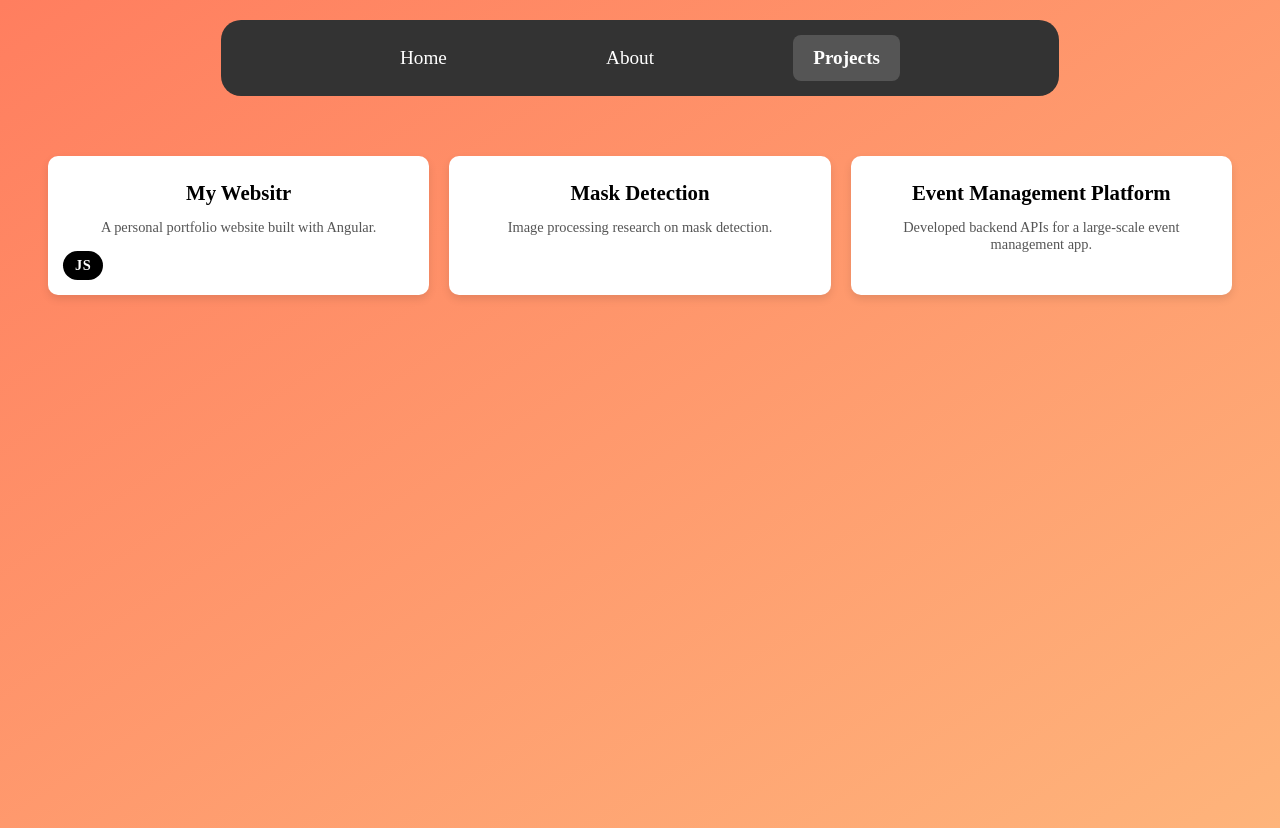
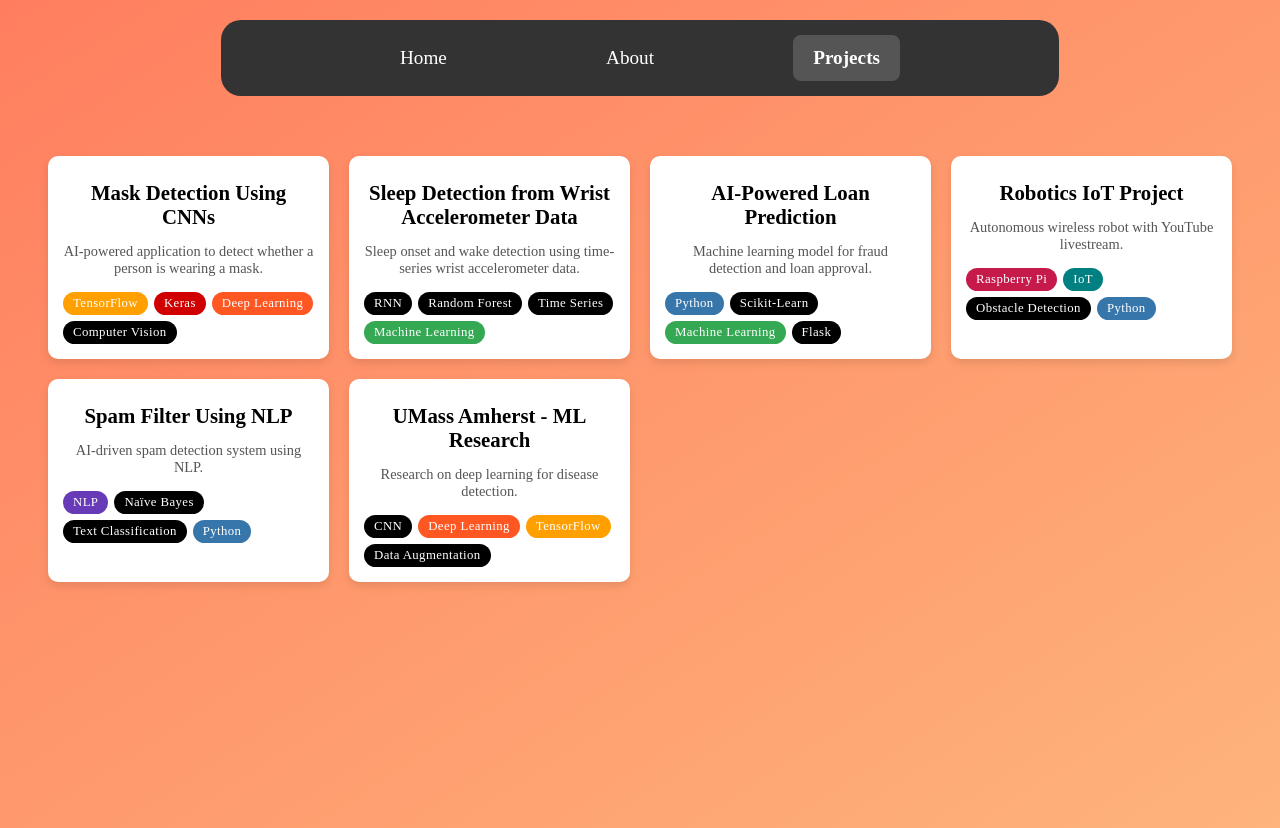
Before and after one commit to kartik-soni1707/my-personal-website, an Angular app: page /projects in a window 1280 px wide. Built offline with nearby package versions, Linux system fonts and the light colour scheme.

Commit message:
added colored tags

```diff
--- a/src/app/components/projects/projects.component.css
+++ b/src/app/components/projects/projects.component.css
@@ -119,17 +119,29 @@ p {
 .tech-tags {
   display: flex;
   flex-wrap: wrap;
-  gap: 8px; /* Adds spacing between tags */
+  gap: 6px; /* Reduces spacing between tags */
 }
 
 .tech-tag {
   background-color: black;
   color: white;
-  padding: 6px 12px;
-  border-radius: 15px; /* Rounded corners */
-  font-size: 0.9em;
-  font-weight: bold;
+  padding: 4px 10px; /* Reduced padding */
+  border-radius: 12px; /* Smaller rounded corners */
+  font-size: 0.8em; /* Reduced font size */
+  font-weight: 500; /* Lighter weight for balance */
   display: inline-block;
-  text-transform: uppercase;
-  letter-spacing: 0.5px;
+  text-transform: capitalize; /* Capitalize each word */
+  letter-spacing: 0.4px;
+  white-space: nowrap; /* Prevents text wrapping */
 }
+
+.tech-tag[data-tech="JavaScript"] { background-color: #f7df1e; color: black; } /* Yellow */
+.tech-tag[data-tech="Python"] { background-color: #3776ab; } /* Blue */
+.tech-tag[data-tech="TensorFlow"] { background-color: #ffa000; } /* Orange */
+.tech-tag[data-tech="Keras"] { background-color: #d00000; } /* Red */
+.tech-tag[data-tech="Machine Learning"] { background-color: #34a853; } /* Green */
+.tech-tag[data-tech="Deep Learning"] { background-color: #ff5722; } /* Deep Orange */
+.tech-tag[data-tech="NLP"] { background-color: #673ab7; } /* Purple */
+.tech-tag[data-tech="Flask"] { background-color: #000000; } /* Black */
+.tech-tag[data-tech="Raspberry Pi"] { background-color: #c51a4a; } /* Dark Pink */
+.tech-tag[data-tech="IoT"] { background-color: #008080; } /* Teal */
--- a/src/app/components/projects/projects.component.html
+++ b/src/app/components/projects/projects.component.html
@@ -4,7 +4,7 @@
         <h3>{{ project.title }}</h3>
         <p>{{ project.description }}</p>
         <div class="tech-tags">
-          <div *ngFor="let tech of project.tech" class="tech-tag">
+          <div *ngFor="let tech of project.tech" class="tech-tag" [attr.data-tech]="tech">
             {{ tech }}
           </div>
         </div>
--- a/src/app/components/projects/projects.component.ts
+++ b/src/app/components/projects/projects.component.ts
@@ -22,29 +22,53 @@ export class ProjectsComponent {
   }
   projects: Project[] = [
     {
-      title: 'My Websitr',
-      description: 'A personal portfolio website built with Angular.',
-      image: 'assets/mywebsitr.png',
-      link: 'https://kartiksoni1707.wixsite.com/creativity',
-      details: 'This is a portfolio website showcasing my projects and skills using Angular and modern web technologies. It features a dynamic project grid, responsive design, and an interactive UI.',
-      tech:["JS"],
+      title: 'Mask Detection Using CNNs',
+      description: 'AI-powered application to detect whether a person is wearing a mask.',
+      image: 'assets/mask_detection.png',
+      link: 'https://github.com/yourrepo/mask-detection',
+      details: 'Developed a deep learning model using CNNs with TensorFlow and Keras. Trained on a fabricated dataset for real-time mask detection.',
+      tech: ['TensorFlow', 'Keras', 'Deep Learning', 'Computer Vision'],
     },
     {
-      title: 'Mask Detection',
-      description: 'Image processing research on mask detection.',
-      image: 'assets/mask_detection.png',
-      link: 'https://github.com/yourrepo/mask-detection',
-      details: 'A research-based project that leverages deep learning and computer vision techniques to detect whether a person is wearing a mask in real-time images.',
-      tech:[],
+      title: 'Sleep Detection from Wrist Accelerometer Data',
+      description: 'Sleep onset and wake detection using time-series wrist accelerometer data.',
+      image: 'assets/sleep_detection.png',
+      link: 'https://github.com/yourrepo/sleep-detection',
+      details: 'Built an ML pipeline using RNNs and Random Forests to analyze wrist accelerometer data, improving sleep state prediction. Optimized memory for 127M-row dataset.',
+      tech: ['RNN', 'Random Forest', 'Time Series', 'Machine Learning'],
     },
     {
-      title: 'Event Management Platform',
-      description: 'Developed backend APIs for a large-scale event management app.',
-      image: 'assets/event_management.png',
-      link: 'https://whova.com',
-      details: 'Built scalable microservices and backend APIs for an event management system, enhancing user engagement and platform efficiency. Worked on authentication, event scheduling, and data analytics features.',
-      tech:[],
-    }
+      title: 'AI-Powered Loan Prediction',
+      description: 'Machine learning model for fraud detection and loan approval.',
+      image: 'assets/loan_prediction.png',
+      link: 'https://github.com/yourrepo/loan-prediction',
+      details: 'Deployed a web-based ML model using Python. Utilized hyperparameter tuning to improve fraud detection and loan approval predictions.',
+      tech: ['Python', 'Scikit-Learn', 'Machine Learning', 'Flask'],
+    },
+    {
+      title: 'Robotics IoT Project',
+      description: 'Autonomous wireless robot with YouTube livestream.',
+      image: 'assets/robotics_iot.png',
+      link: 'https://github.com/yourrepo/robotics-iot',
+      details: 'Developed an obstacle detection and avoidance system using Raspberry Pi. Enabled real-time video streaming to YouTube.',
+      tech: ['Raspberry Pi', 'IoT', 'Obstacle Detection', 'Python'],
+    },
+    {
+      title: 'Spam Filter Using NLP',
+      description: 'AI-driven spam detection system using NLP.',
+      image: 'assets/spam_filter.png',
+      link: 'https://github.com/yourrepo/spam-filter',
+      details: 'Built a spam classification model using Naïve Bayes and NLP techniques to filter unwanted SMS and emails. Automated spam detection and blocking.',
+      tech: ['NLP', 'Naïve Bayes', 'Text Classification', 'Python'],
+    },
+    {
+      title: 'UMass Amherst - ML Research',
+      description: 'Research on deep learning for disease detection.',
+      image: 'assets/umass_research.png',
+      link: 'https://github.com/yourrepo/ml-research',
+      details: 'Worked under Prof. Jaime Davila to classify images for disease detection using CNNs. Achieved a 91% F1-score with hyperparameter tuning.',
+      tech: ['CNN', 'Deep Learning', 'TensorFlow', 'Data Augmentation'],
+    },
   ];
 
   selectedProject: Project | null = null;
```
